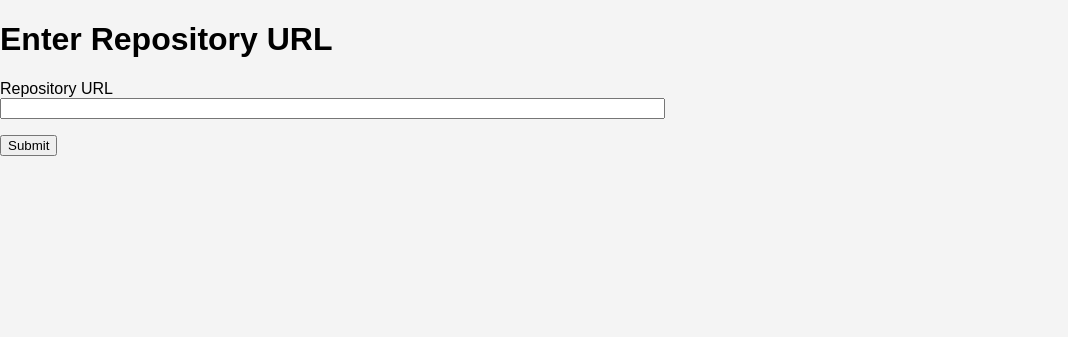
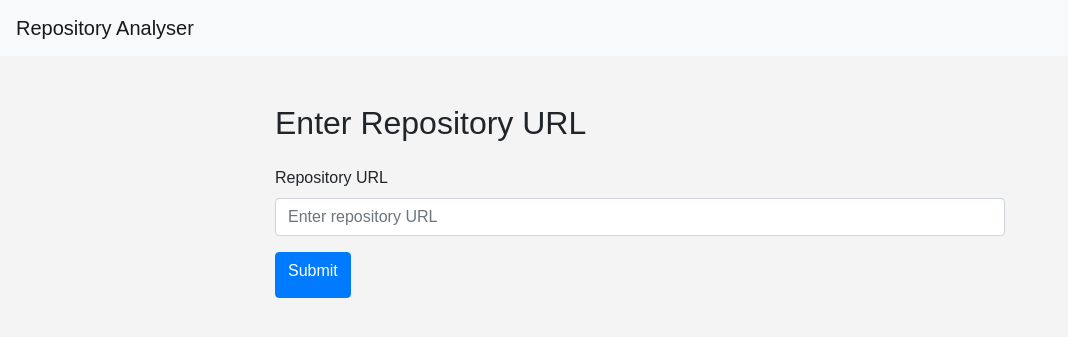
Before and after one commit to olgsfrt/repo_contributors, a Flask app: page / in a window 1280 px wide. Shown: the top 337 px of the page, without its empty margins (0-1068 px from the left). Run offline with Flask 2, Linux system fonts and the light colour scheme; some libraries are stand-ins or nearby versions.

Commit message:
Update index.html

```diff
--- a/app/templates/index.html
+++ b/app/templates/index.html
@@ -1,19 +1,39 @@
 <!DOCTYPE html>
 <html lang="en">
+
 <head>
     <meta charset="UTF-8">
+    <meta name="viewport" content="width=device-width, initial-scale=1">
     <title>Repository Analyser</title>
+    <link href="https://stackpath.bootstrapcdn.com/bootstrap/4.3.1/css/bootstrap.min.css" rel="stylesheet">
     <link rel="stylesheet" href="{{ url_for('static', filename='style.css') }}">
 </head>
+
 <body>
-    <h1>Enter Repository URL</h1>
-    <form method="POST">
-        {{ form.hidden_tag() }}
-        <p>
-            {{ form.repo_url.label }}<br>
-            {{ form.repo_url(size=80) }}<br>
-        </p>
-        <p>{{ form.submit() }}</p>
-    </form>
+    <nav class="navbar navbar-expand-lg navbar-light bg-light">
+        <a class="navbar-brand" href="#">Repository Analyser</a>
+    </nav>
+    <div class="container mt-5">
+        <div class="row">
+            <div class="col-md-8 offset-md-2">
+                <h2 class="mb-4">Enter Repository URL</h2>
+                <form method="POST">
+                    {{ form.hidden_tag() }}
+                    <div class="form-group">
+                        {{ form.repo_url.label(class="form-control-label") }}
+                        {{ form.repo_url(class="form-control", placeholder="Enter repository URL") }}
+                    </div>
+                    <div class="form-group">
+                        <button type="submit" class="btn btn-primary">{{ form.submit.label }}</button>
+                    </div>
+                </form>
+            </div>
+        </div>
+    </div>
+
+    <script src="https://code.jquery.com/jquery-3.3.1.slim.min.js"></script>
+    <script src="https://cdnjs.cloudflare.com/ajax/libs/popper.js/1.14.7/umd/popper.min.js"></script>
+    <script src="https://stackpath.bootstrapcdn.com/bootstrap/4.3.1/js/bootstrap.min.js"></script>
 </body>
+
 </html>
```
